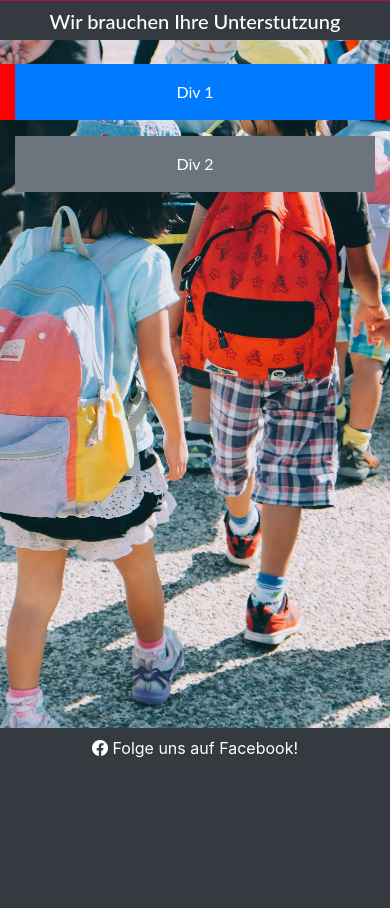
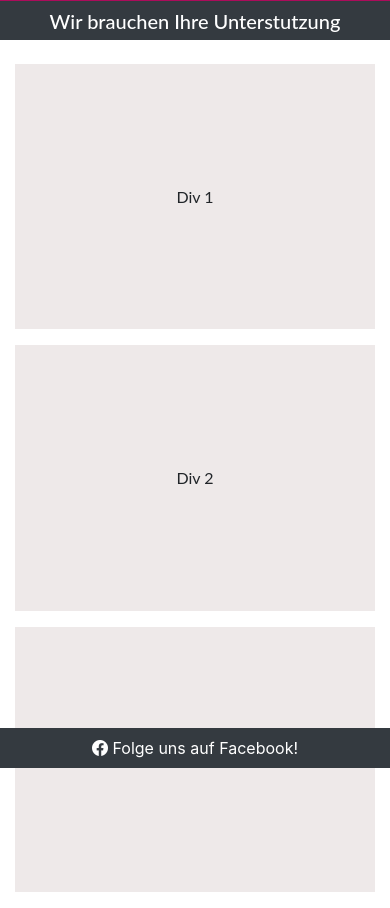
Before and after one commit to VladaAlek/schulverein_lankwitz, a Django app: template Support/templates/Support/support.html in a window 390 px wide. Shown: the part 76-984 px from the top of the page. Before the commit the page ends 834 px from the top, so only its background shows below. Run offline with Django 5.2, Linux system fonts and the light colour scheme; the template is opened without the code that fills it, so the values that code supplies are empty; some libraries are stand-ins or nearby versions.

Commit message:
feat: add div in support and media queries

```diff
--- a/Support/static/css/support.css
+++ b/Support/static/css/support.css
@@ -1,7 +1,41 @@
-main {
-    background-color: whitesmoke !important;
+html, body {
+    height: 100%;
+  }
+
+  main {
+    background-image: none !important;
+  }
+
+  .full-height-container {
+    min-height: 100vh;
+    display: flex;
+    flex-direction: column;
+    justify-content: stretch;
+  }
+
+  .full-height-row {
+    flex: 1 1 auto;
+    display: flex;
+  }
+
+  .col-md-6 {
+    display: flex;
+    flex-direction: column;
+  }
+
+  .test-class {
+    background-color: rgb(238, 233, 233);
+    flex: 1 1 auto;
+    display: flex;
+    align-items: center;
+    justify-content: center;
+  }
+
+  /* media queries */
+  @media (min-width: 1400px) {
+  .my-div {
+    width: 450px;
+    flex: 1 1 450px; /* prevents Bootstrap columns from overriding width */
+    max-width: 100%;
+  }
 }
-
-.test-class {
-    background-color: red;
-}
--- a/Support/templates/Support/support.html
+++ b/Support/templates/Support/support.html
@@ -16,14 +16,17 @@
         </h5>
     </div>
 {% endblock %}
-<div class="container mt-4">
-    <div class="row">
-      <div class="col-md-6 mb-3 test-class">
-        <div class="p-3 bg-primary text-white text-center">Div 1</div>
+<div class="container full-height-container mt-4">
+    <div class="row full-height-row">
+      <div class="col-md-6 col-lg-4 mb-3 my-div">
+        <div class="p-3 test-class text-center">Div 1</div>
       </div>
-      <div class="col-md-6 mb-3">
-        <div class="p-3 bg-secondary text-white text-center">Div 2</div>
+      <div class="col-md-6 col-lg-4 mb-3 my-div">
+        <div class="p-3 test-class text-center">Div 2</div>
+      </div>
+      <div class="col-md-6 col-lg-4 mb-3 my-div">
+        <div class="p-3 test-class text-center">Div 3</div>
       </div>
     </div>
-  </div>
+</div>
 {% endblock %}
```
